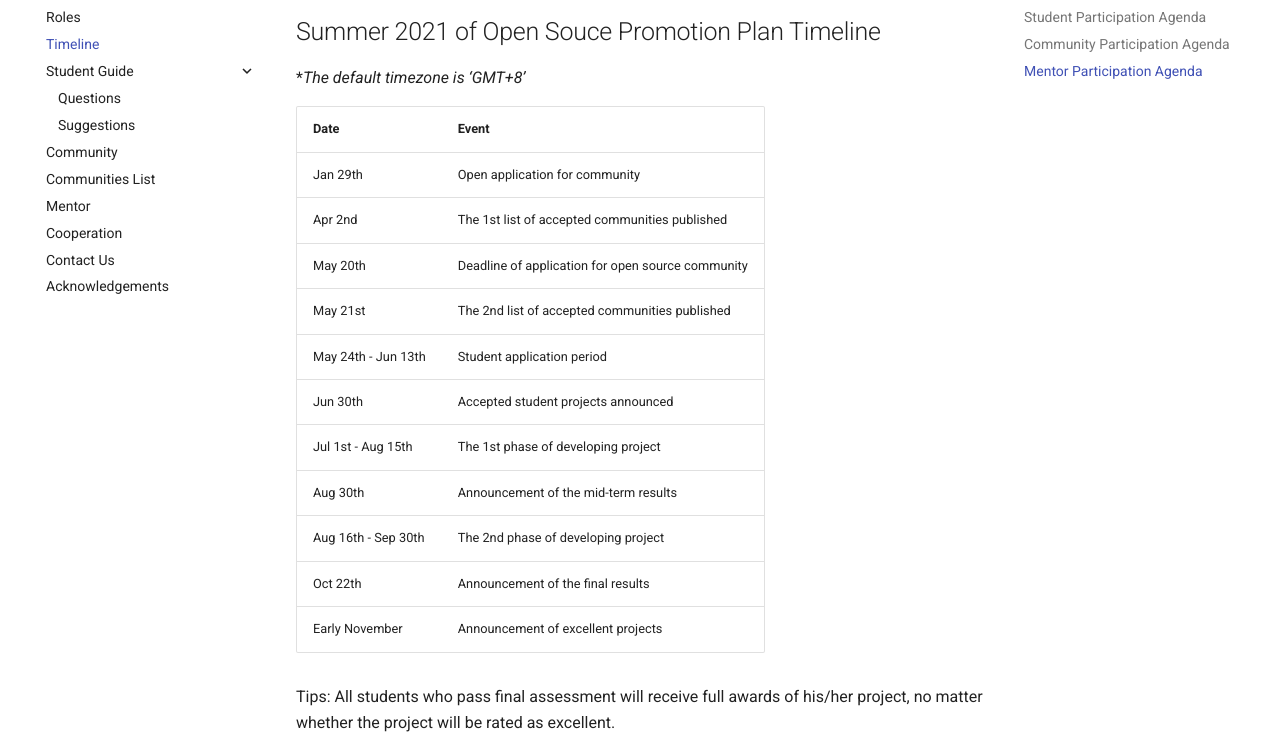
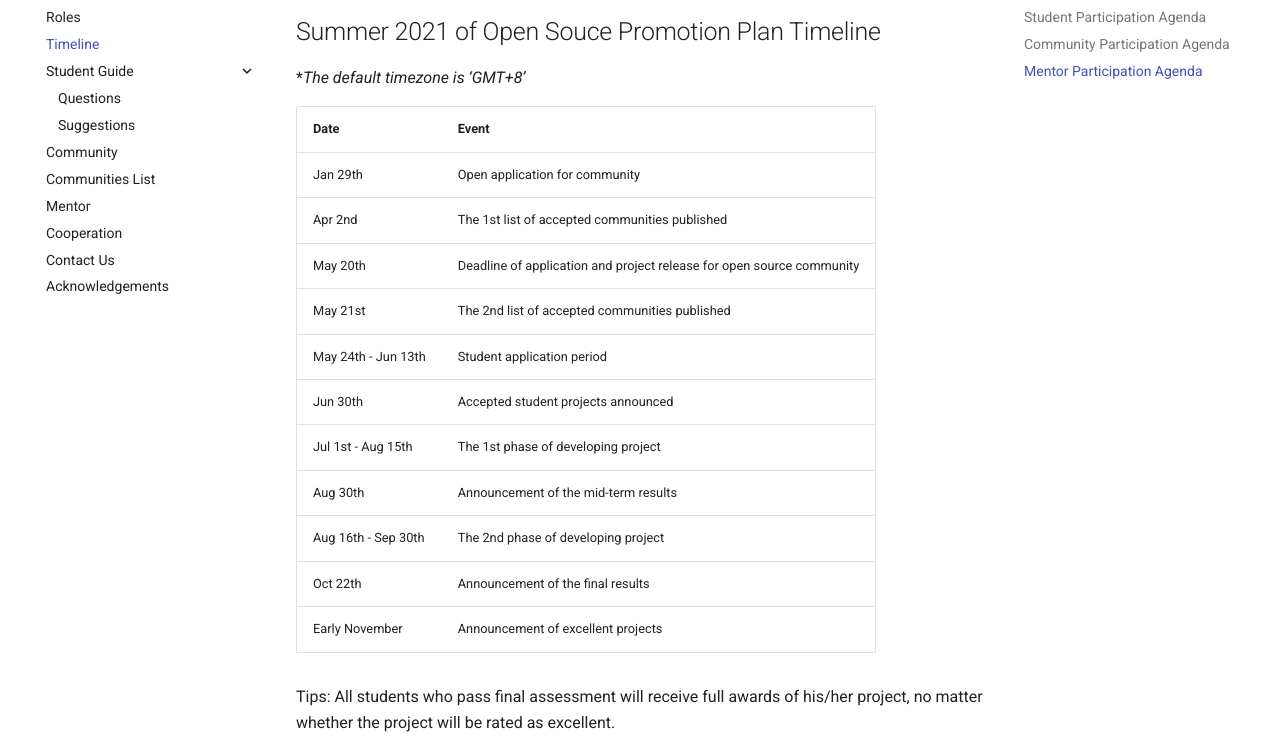
Before and after one commit to summer-ospp/help-en, an MkDocs documentation site: the page built from docs/timeline.md, in a window 1280 px wide and 1340 px high. Shown: the part 166-908 px from the top of the window. Built offline with MkDocs 1.6.1 and Material for MkDocs 9.7.7, drawn with Linux system fonts in a browser that asks for light colours; comment, search, counter and statistics services are not loaded.

Commit message:
Update timeline.md

```diff
--- a/docs/timeline.md
+++ b/docs/timeline.md
@@ -8,7 +8,7 @@
 | --------------------- | ----------------------------------------------------------------- |
 | Jan 29th              | Open application for community                     |
 | Apr 2nd               | The 1st list of accepted communities published  |
-| May 20th              | Deadline of application for open source community                 |
+| May 20th              | Deadline of application and project release for open source community                 |
 | May 21st               | The 2nd list of accepted communities published |
 | May 24th - Jun 13th   | Student application period                                        |
 | Jun 30th              | Accepted student projects announced                      |
```
